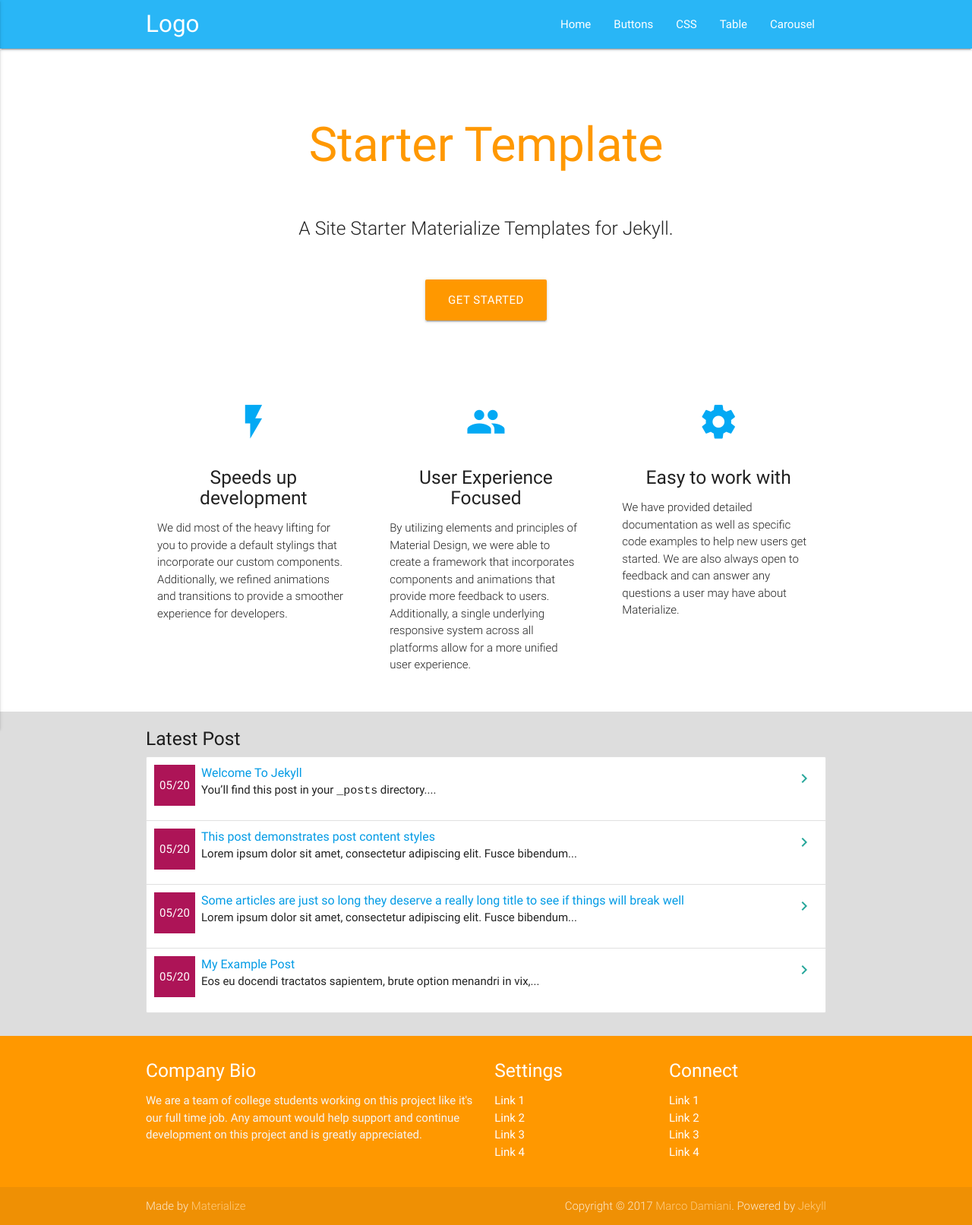
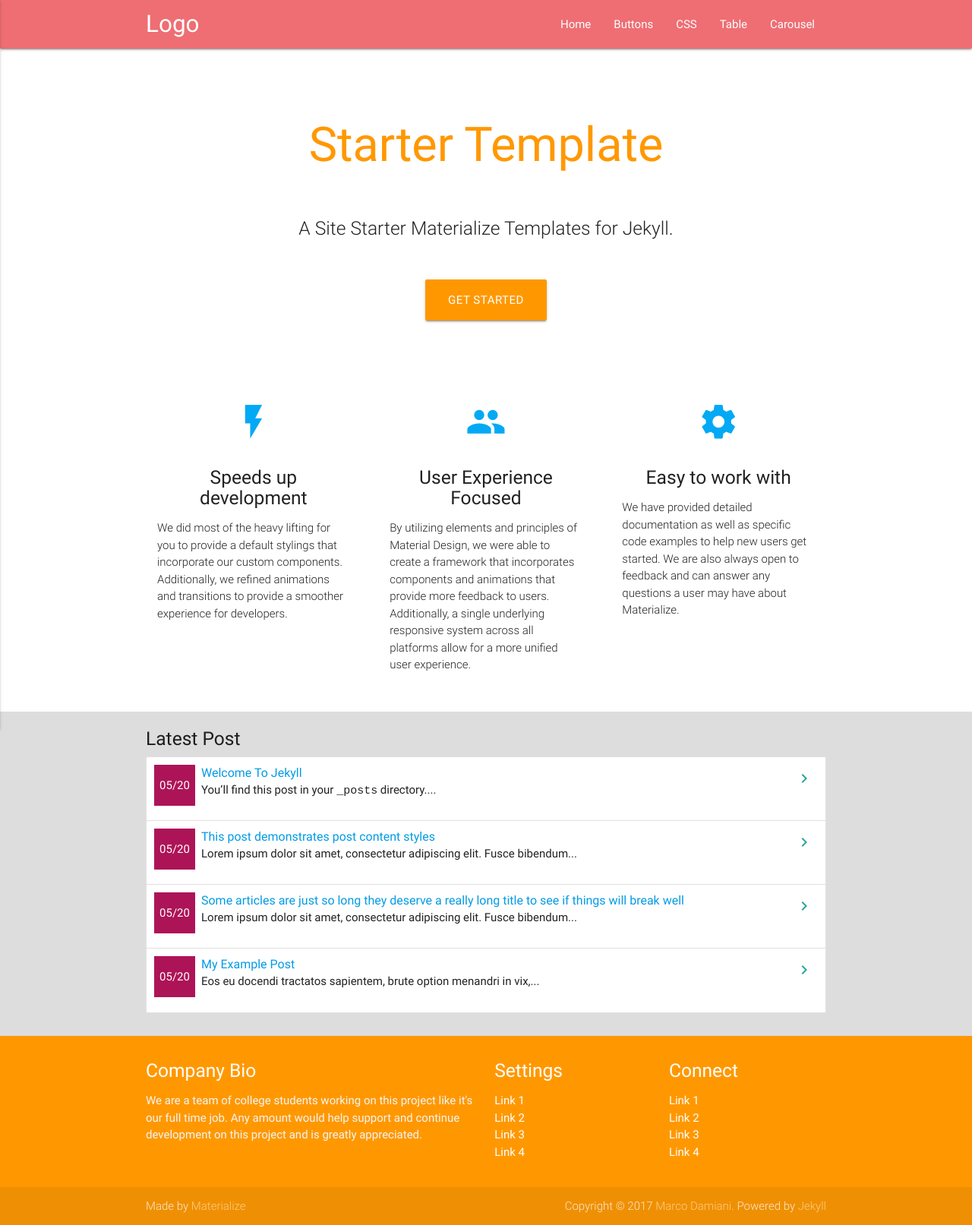
Before and after one commit to adriansinger87/adriansinger87.github.io, a Jekyll site: the page built from index.md, in a window 1280 px wide. Shown: the whole page at 76% size. Built offline with Jekyll 4.4.1, drawn with Linux system fonts in a browser that asks for light colours.

```diff
--- a/_includes/head.html
+++ b/_includes/head.html
@@ -9,6 +9,7 @@
     <link href="https://fonts.googleapis.com/icon?family=Material+Icons" rel="stylesheet">
     <link rel="stylesheet" type="text/css" media="screen,projection" href="{{ "/assets/materialize.css" | relative_url }}" />
     <link rel="stylesheet" type="text/css" media="screen,projection" href="{{ "/assets/main.css" | relative_url }}">
+    <link rel="stylesheet" type="text/css" media="screen,projection" href="{{ "/assets/theme.css" | relative_url }}">
     <link rel="canonical" href="{{ page.url | replace:'index.html','' | absolute_url }}" />
     <link rel="alternate" type="application/rss+xml" title="{{ site.title | escape }}" href="{{ "/feed.xml" | relative_url }}" />
 
--- a/_includes/header.html
+++ b/_includes/header.html
@@ -1,4 +1,4 @@
-<nav class="light-blue lighten-1" role="navigation">
+<nav role="navigation">
     <div class="nav-wrapper container"><a id="logo-container" class="brand-logo" href="{{ "/" | relative_url }}">Logo</a>
     {% assign default_paths = site.pages | map: "path" %}
     {% assign page_paths = site.header_pages | default: default_paths %}
--- /dev/null
+++ b/assets/theme.css
@@ -0,0 +1,3 @@
+.nav {
+    color: black;
+}
```
Also changed, not shown: screenshot.png (deleted).
